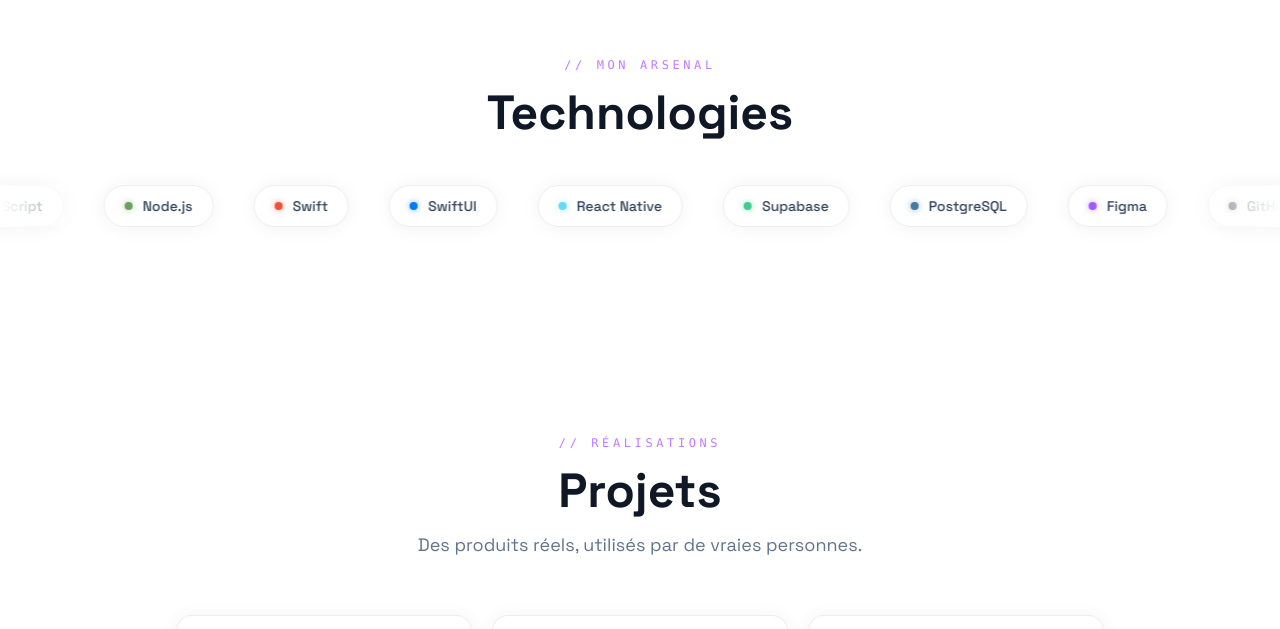
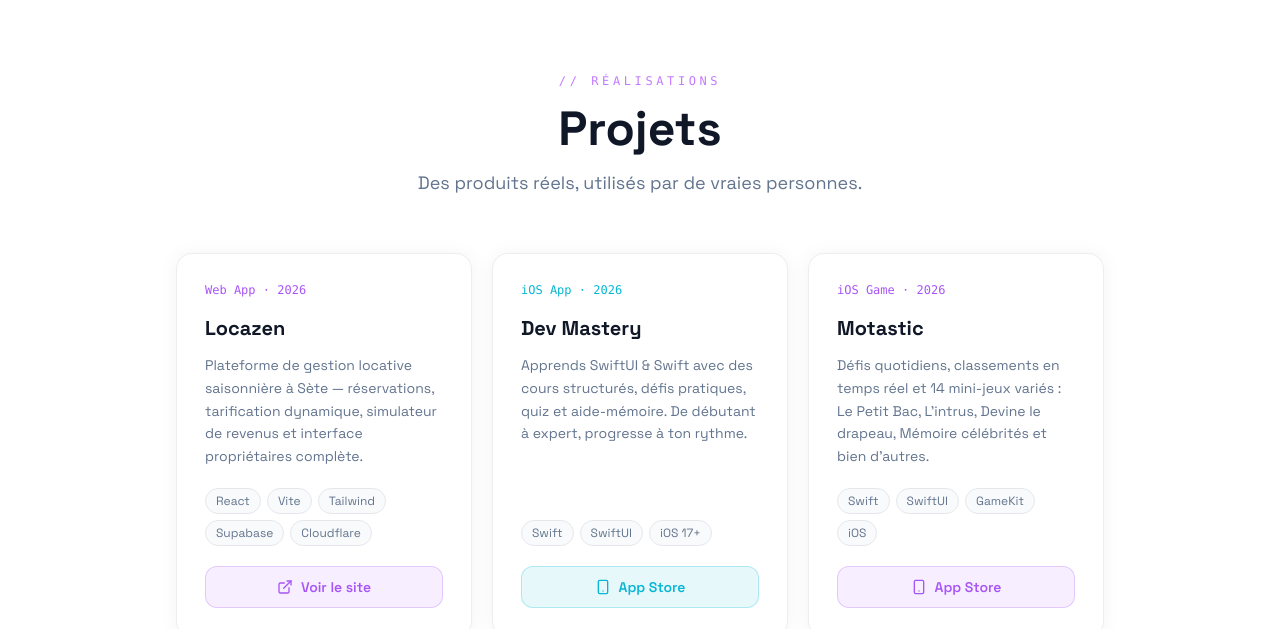
Before and after one commit to soz-dev/soz-dev.github.io, a React (Vite) app: page / in a window 1280 px wide. Shown: the part 3691-4320 px from the top of the page. Built offline with nearby package versions, Linux system fonts and the light colour scheme.

Commit message:
Move Stack marquee just above footer

```diff
--- a/src/App.jsx
+++ b/src/App.jsx
@@ -32,11 +32,11 @@ export default function App() {
       <Services />
       <Process />
       <About />
-      <Stack />
       <Projects />
       <Pricing />
       <FAQ />
       <Contact />
+      <Stack />
       <Footer />
     </div>
   )
```
